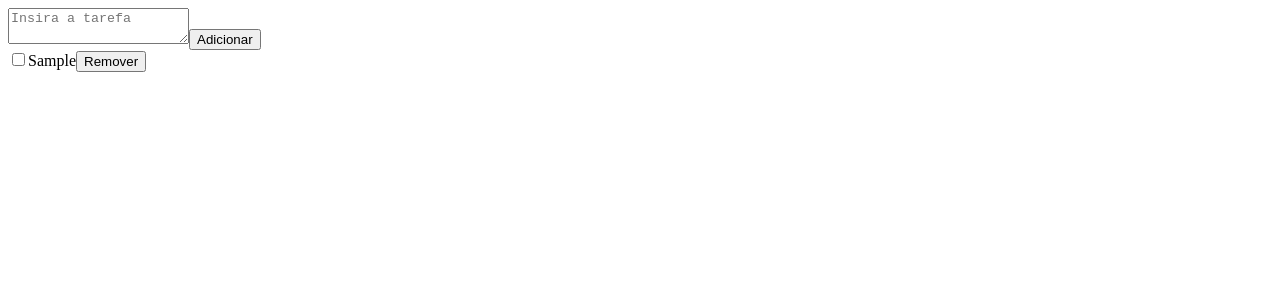
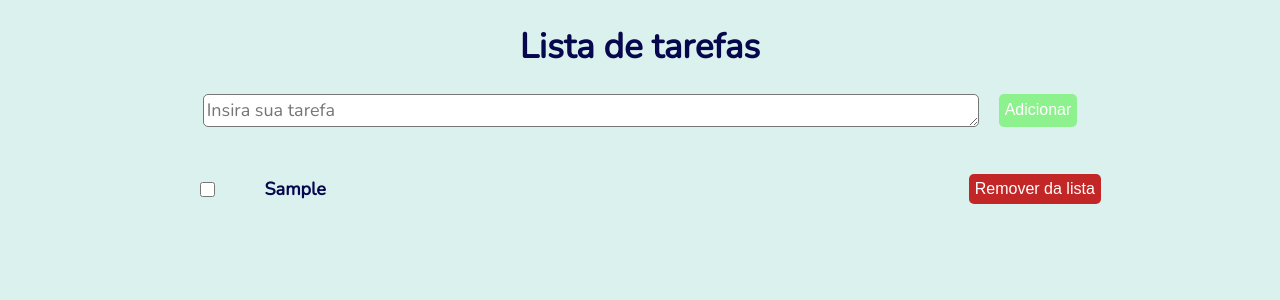
Before and after one commit to jhonnytrinca/lista-de-tarefas-react, a React (Create React App) app: page / in a window 1280 px wide. Both pictures are taken after typing "Sample" into the empty fields and a click on the button "Adicionar". Shown: the top 300 px of the page. Built offline with nearby package versions, Linux system fonts and the light colour scheme.

Commit message:
css integrado

```diff
--- a/package.json
+++ b/package.json
@@ -13,6 +13,7 @@
     "react": "^17.0.2",
     "react-dom": "^17.0.2",
     "react-scripts": "4.0.3",
+    "styled-components": "^5.3.3",
     "typescript": "^4.1.2",
     "web-vitals": "^1.0.1"
   },
--- a/src/App.css
+++ b/src/App.css
@@ -0,0 +1,105 @@
+@import url('https://fonts.googleapis.com/css2?family=Nunito&display=swap');
+
+.App {
+  width: 100%;
+  display: flex;
+  justify-content: center;
+  align-items: center;
+}
+
+body {
+  margin: 0 10%;
+  padding: 0;
+  background-color: rgb(218, 241, 238);
+}
+
+.Header {
+  width: 100%;
+  justify-content: center;
+  align-items: center;
+}
+
+.Header h1 {
+  font-size: 35px;
+  font-family: 'Nunito', sans-serif;
+  text-align: center;
+  color: rgb(7, 7, 78);
+}
+
+.InputContainer {
+  display: flex;
+  justify-content: center;
+}
+
+.Header textarea {
+  width: 75%;
+  height: 25px;
+  padding: 3px;
+  margin-right: 20px;
+  border-radius: 5px;
+  line-height: 25px;
+  font-family: 'Nunito', sans-serif;
+  font-size: 18px;
+}
+
+.Header button {
+  font-size: 16px;
+  cursor: pointer;
+  border: none;
+  border-radius: 5px;
+  background-color: rgb(141, 241, 141);
+  color: white;
+  width: auto;
+}
+
+.List {
+  display: flex;
+  flex-direction: column;
+  width: 100%;
+  align-items: center;
+  padding-top: 40px;
+}
+
+.Items {
+  height: 25px;
+  display: flex;
+  width: 90%;
+  justify-content: center;
+  align-items: center;
+  padding: 5px;
+  margin: 5px 0;
+}
+
+.Items span {
+  font-family: 'Nunito', sans-serif;
+  color: rgb(7, 7, 78);
+  font-size: 18px;
+  font-weight: bold;
+  flex: 70%;
+  height: 30px;
+  margin: 20px;
+  padding-left: 10px;
+  line-height: 30px;
+}
+
+.Items input {
+  flex: 1%;
+  width: 15px;
+  height: 15px;
+}
+
+.Items input:checked + span {
+  text-decoration: line-through;
+  color: red;
+}
+
+.Items button {
+  font-size: 1rem;
+  cursor: pointer;
+  border: none;
+  border-radius: 5px;
+  height: 30px;
+  background-color: rgb(194, 38, 38);
+  color: white;
+  width: fit-content;
+}
--- a/src/App.tsx
+++ b/src/App.tsx
@@ -1,4 +1,4 @@
-import React, {useState} from 'react';
+import React, {useState, Component} from 'react';
 import './App.css';
 import InputContainer from './Components/InputContainer/InputContainer';
 import {TaskProps} from './Components/Interfaces/Interfaces'
@@ -8,22 +8,24 @@ function App() {
   const [ItemList, SetItemList] = useState<TaskProps[]>([])
 
   function AddItem(Task: string) {
-    const NewTask = {Description: Task}
+    const NewTask = {Id: ItemList.length + 1 , Description: Task, Done: false}
     SetItemList([...ItemList, NewTask])
   }
 
-  const DeleteTask = (TaskToDelete: string): void => {
+  const DeleteTask = (TaskToDelete: number): void => {
     SetItemList(ItemList.filter((Task) => {
-      return Task.Description !== TaskToDelete
+      return Task.Id !== TaskToDelete
     }))
   }
+
+
 
   return(
     <div>
       <InputContainer AddItem={AddItem}/>
       <div className="List">
-        {ItemList.map((Task: TaskProps, key: number) =>
-          <ItemTask key={key} Task={Task} DeleteTask={DeleteTask}/>)}
+        {ItemList.map((Task: TaskProps, Id: number) =>
+          <ItemTask key={Id} Task={Task} DeleteTask={DeleteTask}/>)}
       </div>
     </div>
   )
--- a/src/Components/InputContainer/InputContainer.tsx
+++ b/src/Components/InputContainer/InputContainer.tsx
@@ -19,9 +19,12 @@ const InputContainer = ({AddItem}: InputContainerProps) => {
 
   return(
     <div className="Header">
+      <div>
+        <h1> Lista de tarefas </h1>
+      </div>
       <form onSubmit={HandleSubmit}>
       <div className="InputContainer">
-        <textarea onChange={HandleChange} value={Task} placeholder="Insira a tarefa"/>
+        <textarea onChange={HandleChange} value={Task} placeholder="Insira sua tarefa"/>
         <button type="submit">Adicionar</button>
       </div>
       </form>
--- a/src/Components/Interfaces/Interfaces.tsx
+++ b/src/Components/Interfaces/Interfaces.tsx
@@ -1,10 +1,12 @@
 export interface TaskProps {
-  Description: string
+  Id: number,
+  Description: string,
+  Done: boolean
 }
 
 export interface Props {
   Task: TaskProps
-  DeleteTask(TaskToDelete: string): void
+  DeleteTask(TaskToDelete: number): void
 }
 
 export interface InputContainerProps {
--- a/src/Components/ItemTask/ItemTask.tsx
+++ b/src/Components/ItemTask/ItemTask.tsx
@@ -1,11 +1,20 @@
+import { useState } from "react"
 import { Props } from "../Interfaces/Interfaces"
 
 const ItemTask = ({Task, DeleteTask}: Props) => {
+  const [Checked, SetChecked] = useState(Task.Done)
+
+  const IsChecked = (e: any) => {
+    SetChecked(e.target.checked)
+    e.target.style={textDecorationLine: 'line-through'}
+  }
+
+
   return (
-    <div>
-      <input type="checkbox"/>
-      {Task.Description}
-      <button onClick={() => {DeleteTask(Task.Description)}}>Remover</button>
+    <div className="Items">
+      <input type="checkbox" checked={Checked} onChange={IsChecked}/>
+        <span className="Tasks">{Task.Description}</span>
+      <button onClick={() => {DeleteTask(Task.Id)}}>Remover da lista</button>
     </div>
   )
 }
```
Also changed, not shown: src/Components/FormTextArea/FormTextArea.tsx (deleted, +0 -35 lines), 1 other file (tests, documents, lock files or other folders).
